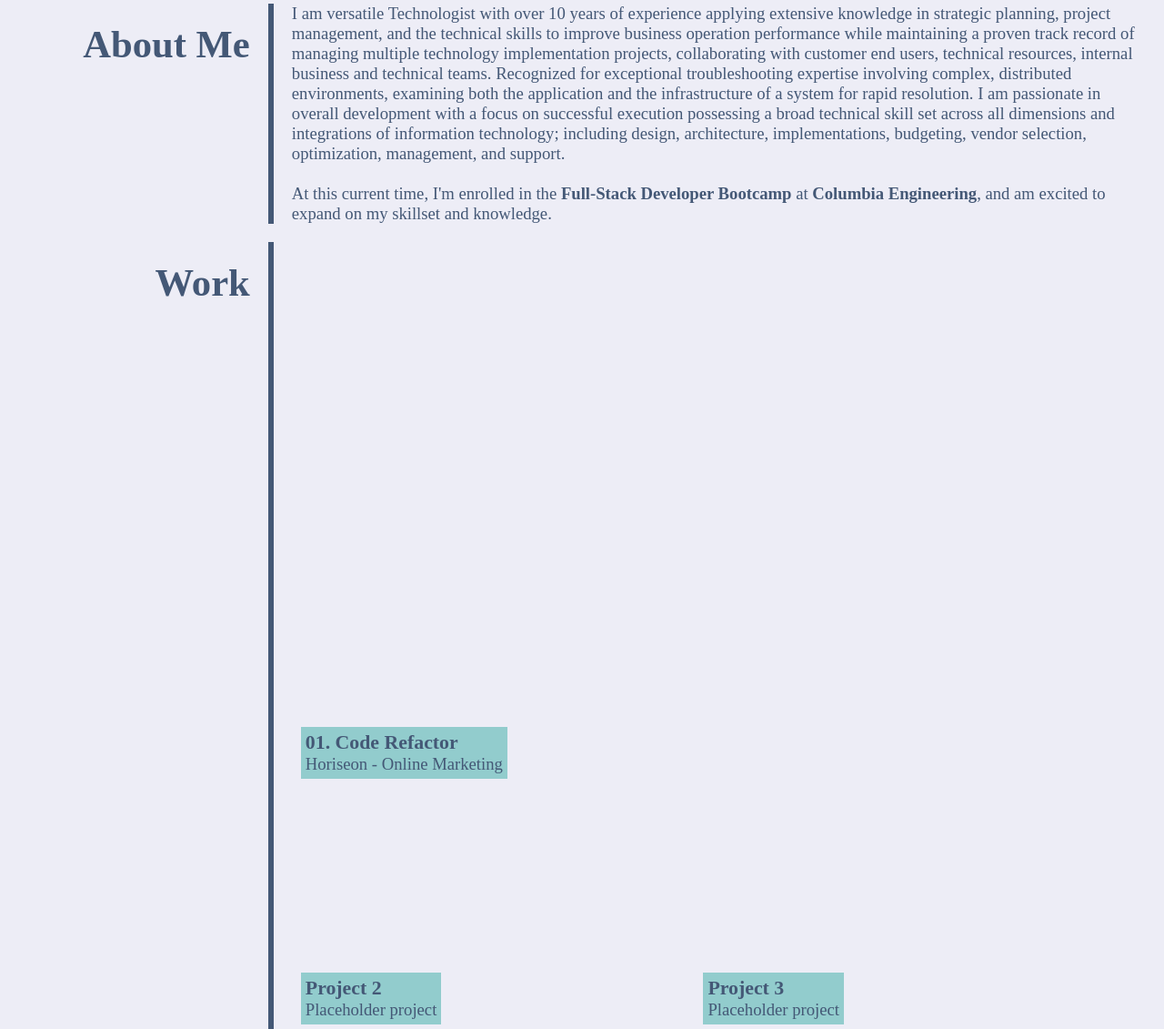
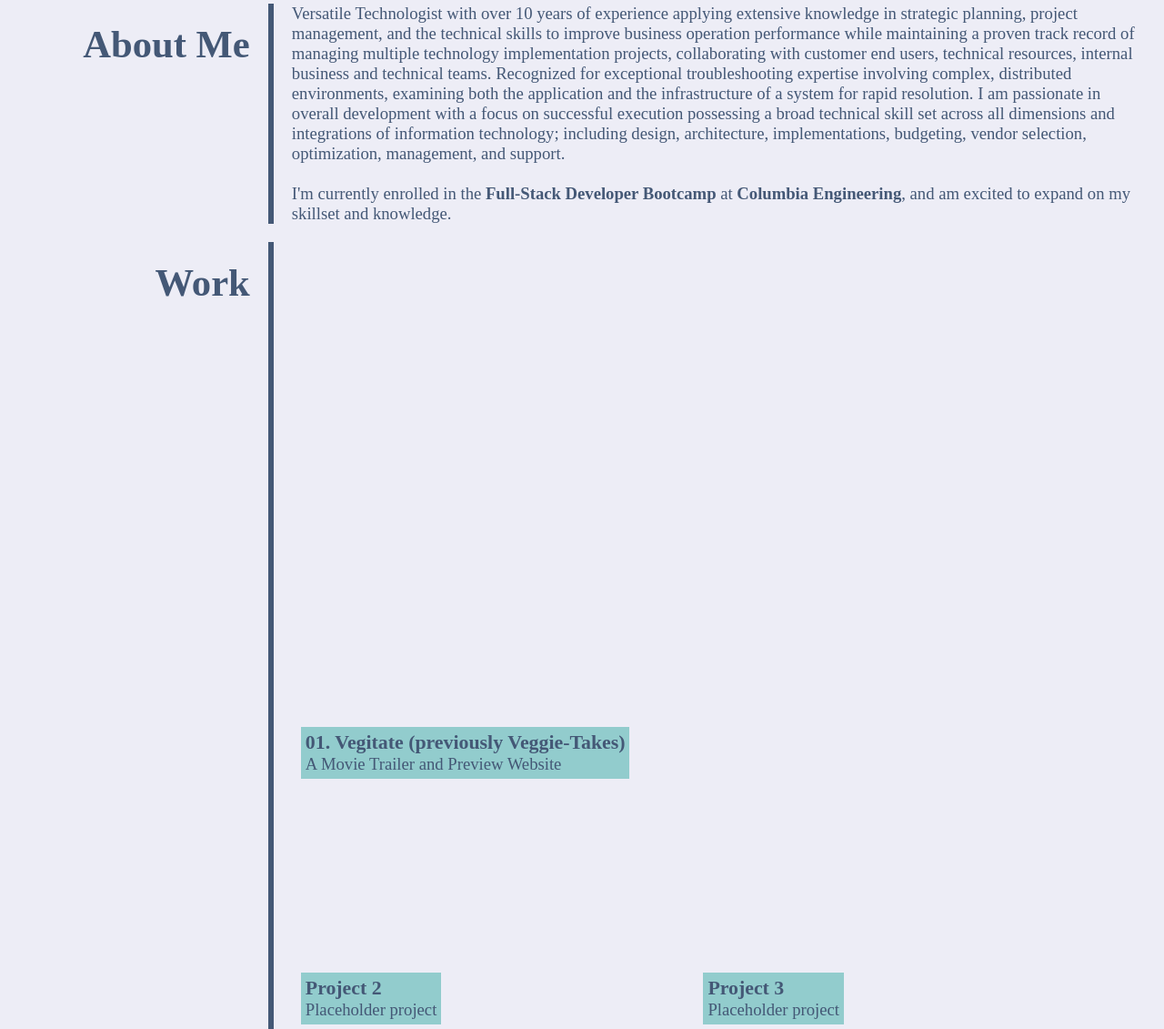
Before and after one commit to MichaelAdamGroberman/Michael-Groberman---Portfolio, a plain HTML site: page index.html in a window 1280 px wide. Shown: the part 216-1347 px from the top of the page at 91% size. Drawn offline with Linux system fonts and the light colour scheme.

Commit message:
Update index.html
I changed slight verbiage in my bio.

I also changed the Code Refactor project being featured to the group project we worked on.

```diff
--- a/index.html
+++ b/index.html
@@ -35,9 +35,9 @@
       </header>
       <div class="content">
         <!-- section content -->
-        <p>I am versatile Technologist with over 10 years of experience applying extensive knowledge in strategic planning, project management, and the technical skills to improve business operation performance while maintaining a proven track record of managing multiple technology implementation projects, collaborating with customer end users, technical resources, internal business and technical teams. Recognized for exceptional troubleshooting expertise involving complex, distributed environments, examining both the application and the infrastructure of a system for rapid resolution. I am passionate in overall development with a focus on successful execution possessing a broad technical skill set across all dimensions and integrations of information technology; including design, architecture, implementations, budgeting, vendor selection, optimization, management, and support.</p>
+        <p>Versatile Technologist with over 10 years of experience applying extensive knowledge in strategic planning, project management, and the technical skills to improve business operation performance while maintaining a proven track record of managing multiple technology implementation projects, collaborating with customer end users, technical resources, internal business and technical teams. Recognized for exceptional troubleshooting expertise involving complex, distributed environments, examining both the application and the infrastructure of a system for rapid resolution. I am passionate in overall development with a focus on successful execution possessing a broad technical skill set across all dimensions and integrations of information technology; including design, architecture, implementations, budgeting, vendor selection, optimization, management, and support.</p>
       <br>
-        <p>At this current time, I'm enrolled in the <strong>Full-Stack Developer Bootcamp</strong> at <strong>Columbia Engineering</strong>, and am excited to expand on my skillset and knowledge.</p>
+        <p>I'm currently enrolled in the <strong>Full-Stack Developer Bootcamp</strong> at <strong>Columbia Engineering</strong>, and am excited to expand on my skillset and knowledge.</p>
       </div>
     </section>
 <!-- End About Me Section -->
@@ -48,12 +48,12 @@
       </header>
       <div class="content">
         <section class="work-card project-1">
-          <a href="https://michaeladamgroberman.github.io/Horiseon-Code-Refactoring/" target="_blank">
+          <a href="https://stephenwong-git.github.io/Vegitate/" target="_blank">
             <header>
               <!-- work card title -->
-              <h1>01. Code Refactor</h1>
+              <h1>01. Vegitate (previously Veggie-Takes)</h1>
               <!-- work card subtitle/content -->
-              <p>Horiseon - Online Marketing</p>
+              <p>A Movie Trailer and Preview Website</p>
             </header>
           </a>
         </section>
```
